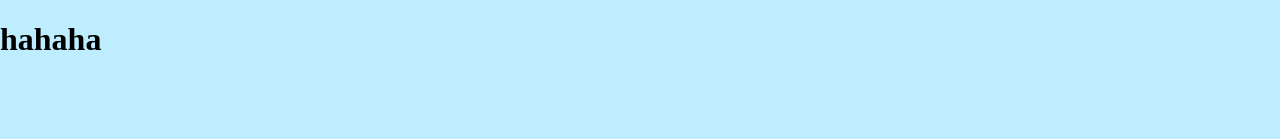
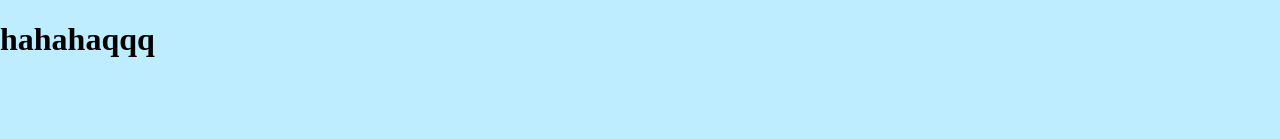
Before and after one commit to royzhao7/GitHubActionsDemo, a plain HTML site: page static/index.html in a window 1280 px wide. Shown: the top 139 px of the page. Drawn offline with Linux system fonts and the light colour scheme.

Commit message:
test tag again

```diff
--- a/static/index.html
+++ b/static/index.html
@@ -47,7 +47,7 @@
   </style>
 </head>
 <body>
-  <h1>hahaha</h1>
+  <h1>hahahaqqq</h1>
   <img id="whale" src="whale300.png"/>
   <div id="waves"></div>
   <div id="sea"></div>
```
